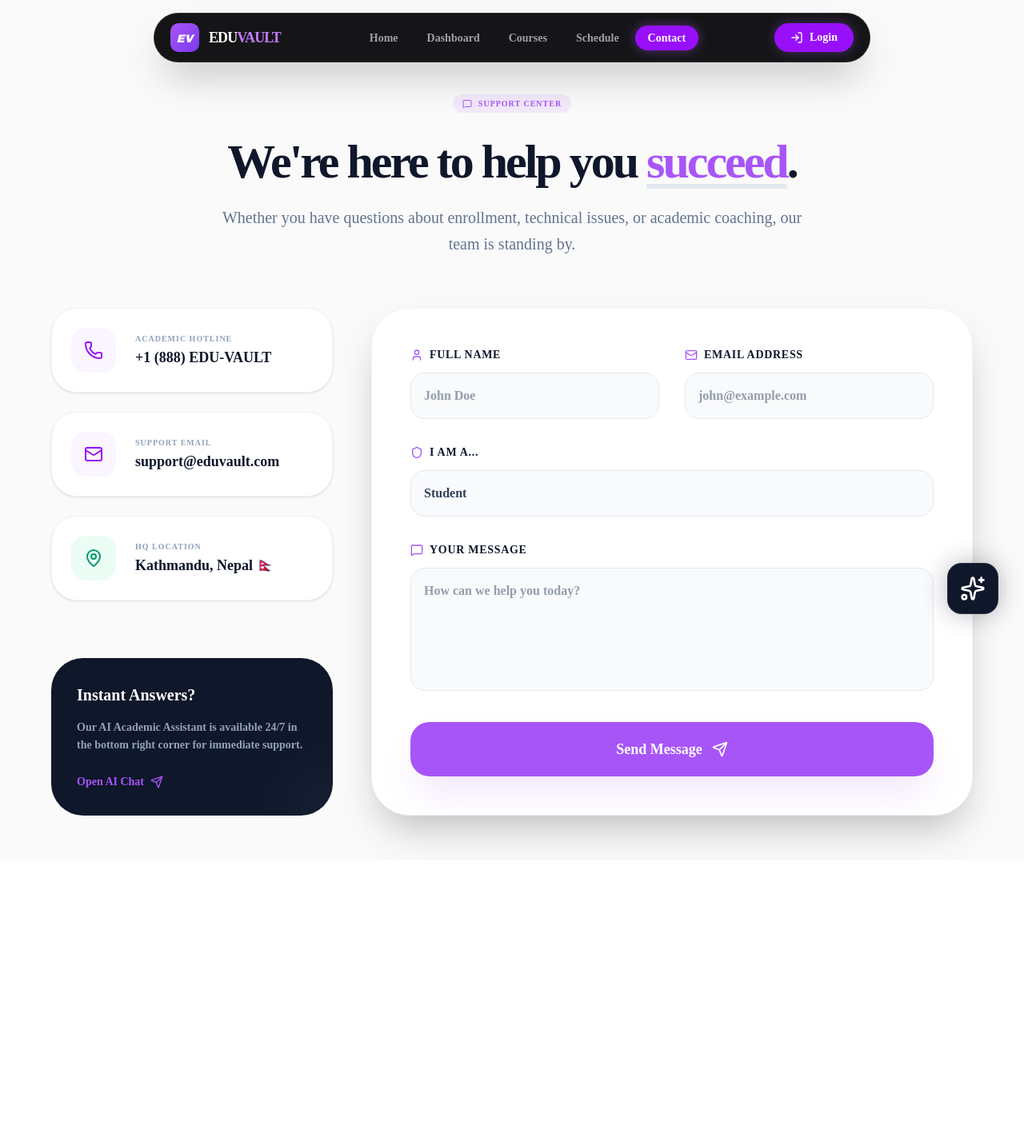
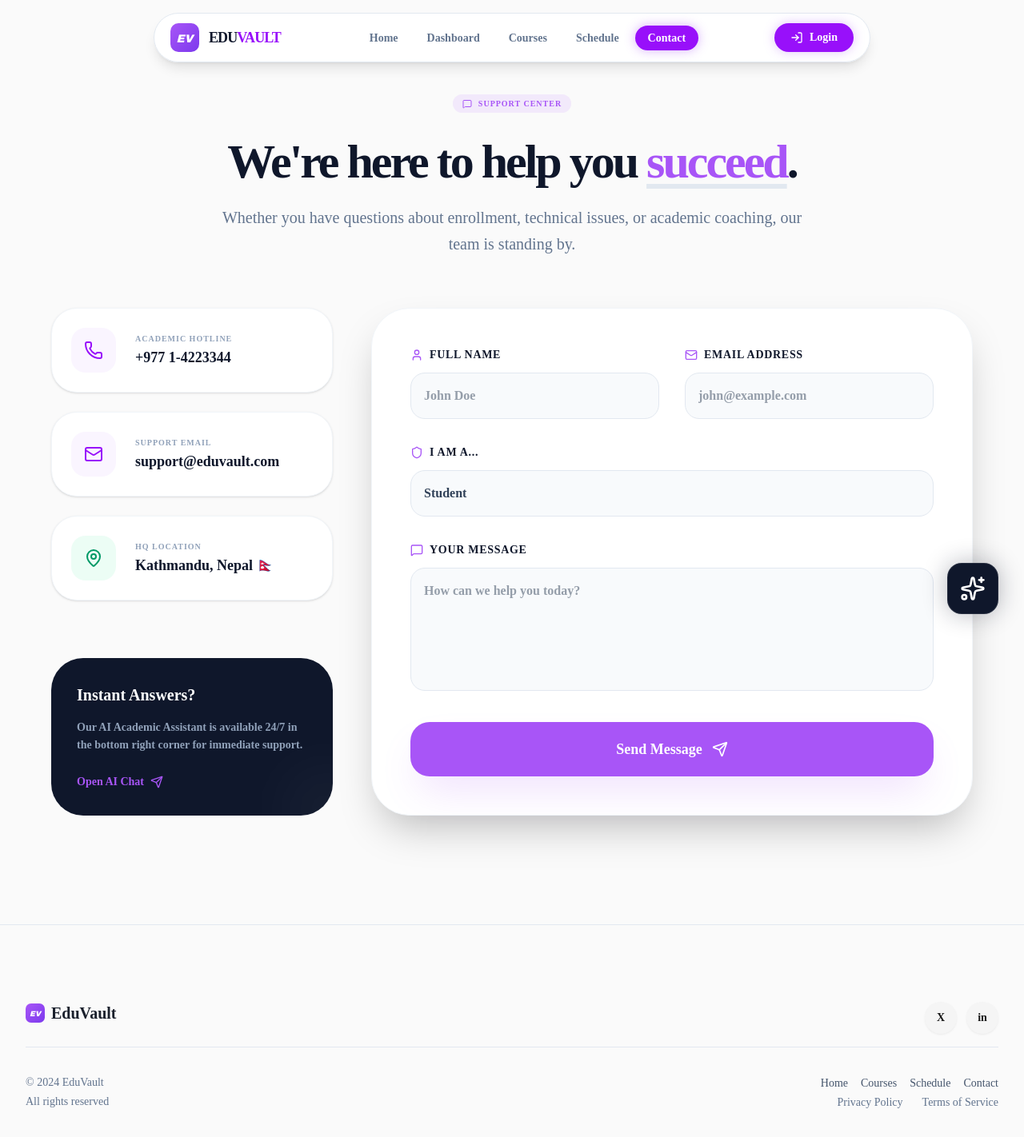
Before and after one commit to aanchalshres/Eduvault, a Next.js app in the folder eduvault-frontend/: page /contact in a window 1280 px wide. Shown: the whole page at 80% size. Before the commit the page ends 1076 px from the top, so only its background shows below. Built offline with nearby package versions, Linux system fonts and the light colour scheme.

Commit message:
Add footer component, lighter navbar, update contact hotline

```diff
--- a/eduvault-frontend/app/(main)/contact/page.tsx
+++ b/eduvault-frontend/app/(main)/contact/page.tsx
@@ -49,7 +49,7 @@ export default function ContactPage() {
            <ContactInfoCard
              icon={<Phone className="w-6 h-6" />}
              title="Academic Hotline"
-             value="+1 (888) EDU-VAULT"
+             value="+977 1-4223344"
              color="purple"
            />
            <ContactInfoCard
--- a/eduvault-frontend/components/AppWrapper.tsx
+++ b/eduvault-frontend/components/AppWrapper.tsx
@@ -3,6 +3,7 @@
 import React from 'react';
 import { usePathname } from 'next/navigation';
 import { Navbar1 } from './ui/navbar-1';
+import { Footer } from './ui/footer';
 import { AITutorWidget } from './AITutorWidget';
 import { StateProvider } from './StateProvider';
 
@@ -29,6 +30,41 @@ export function AppWrapper({ children }: { children: React.ReactNode }) {
             {children}
           </div>
         </main>
+        {!isLoginPage && (
+          <Footer
+            logo={
+              <svg width="24" height="24" viewBox="0 0 36 36" fill="none" xmlns="http://www.w3.org/2000/svg">
+                <rect width="36" height="36" rx="10" fill="url(#ev_grad_footer)" />
+                <text x="50%" y="55%" dominantBaseline="middle" textAnchor="middle" fill="white" fontFamily="Arial Black, sans-serif" fontStyle="italic" fontWeight="900" fontSize="14">EV</text>
+                <defs>
+                  <linearGradient id="ev_grad_footer" x1="0" y1="0" x2="36" y2="36" gradientUnits="userSpaceOnUse">
+                    <stop stopColor="#A855F7" />
+                    <stop offset="1" stopColor="#7C3AED" />
+                  </linearGradient>
+                </defs>
+              </svg>
+            }
+            brandName="EduVault"
+            socialLinks={[
+              { icon: <span className="font-bold">X</span>, href: "https://twitter.com", label: "Twitter" },
+              { icon: <span className="font-bold">in</span>, href: "https://linkedin.com", label: "LinkedIn" },
+            ]}
+            mainLinks={[
+              { href: "/", label: "Home" },
+              { href: "/courses", label: "Courses" },
+              { href: "/schedule", label: "Schedule" },
+              { href: "/contact", label: "Contact" },
+            ]}
+            legalLinks={[
+              { href: "/privacy", label: "Privacy Policy" },
+              { href: "/terms", label: "Terms of Service" },
+            ]}
+            copyright={{
+              text: "© 2024 EduVault",
+              license: "All rights reserved",
+            }}
+          />
+        )}
         <AITutorWidget />
       </div>
     </StateProvider>
--- a/eduvault-frontend/components/ui/button.tsx
+++ b/eduvault-frontend/components/ui/button.tsx
@@ -1,58 +1,52 @@
-import { Button as ButtonPrimitive } from "@base-ui/react/button"
-import { cva, type VariantProps } from "class-variance-authority"
+import { Slot } from "@radix-ui/react-slot";
+import { cva, type VariantProps } from "class-variance-authority";
+import * as React from "react";
 
-import { cn } from "@/lib/utils"
+import { cn } from "@/lib/utils";
 
 const buttonVariants = cva(
-  "group/button inline-flex shrink-0 items-center justify-center rounded-lg border border-transparent bg-clip-padding text-sm font-medium whitespace-nowrap transition-all outline-none select-none focus-visible:border-ring focus-visible:ring-3 focus-visible:ring-ring/50 active:not-aria-[haspopup]:translate-y-px disabled:pointer-events-none disabled:opacity-50 aria-invalid:border-destructive aria-invalid:ring-3 aria-invalid:ring-destructive/20 dark:aria-invalid:border-destructive/50 dark:aria-invalid:ring-destructive/40 [&_svg]:pointer-events-none [&_svg]:shrink-0 [&_svg:not([class*='size-'])]:size-4",
+  "inline-flex items-center justify-center whitespace-nowrap rounded-lg text-sm font-medium transition-colors outline-offset-2 focus-visible:outline focus-visible:outline-2 focus-visible:outline-ring/70 disabled:pointer-events-none disabled:opacity-50 [&_svg]:pointer-events-none [&_svg]:shrink-0",
   {
     variants: {
       variant: {
-        default: "bg-primary text-primary-foreground [a]:hover:bg-primary/80",
+        default: "bg-primary text-primary-foreground shadow-sm shadow-black/5 hover:bg-primary/90",
+        destructive:
+          "bg-destructive text-destructive-foreground shadow-sm shadow-black/5 hover:bg-destructive/90",
         outline:
-          "border-border bg-background hover:bg-muted hover:text-foreground aria-expanded:bg-muted aria-expanded:text-foreground dark:border-input dark:bg-input/30 dark:hover:bg-input/50",
+          "border border-input bg-background shadow-sm shadow-black/5 hover:bg-accent hover:text-accent-foreground",
         secondary:
-          "bg-secondary text-secondary-foreground hover:bg-secondary/80 aria-expanded:bg-secondary aria-expanded:text-secondary-foreground",
-        ghost:
-          "hover:bg-muted hover:text-foreground aria-expanded:bg-muted aria-expanded:text-foreground dark:hover:bg-muted/50",
-        destructive:
-          "bg-destructive/10 text-destructive hover:bg-destructive/20 focus-visible:border-destructive/40 focus-visible:ring-destructive/20 dark:bg-destructive/20 dark:hover:bg-destructive/30 dark:focus-visible:ring-destructive/40",
+          "bg-secondary text-secondary-foreground shadow-sm shadow-black/5 hover:bg-secondary/80",
+        ghost: "hover:bg-accent hover:text-accent-foreground",
         link: "text-primary underline-offset-4 hover:underline",
       },
       size: {
-        default:
-          "h-8 gap-1.5 px-2.5 has-data-[icon=inline-end]:pr-2 has-data-[icon=inline-start]:pl-2",
-        xs: "h-6 gap-1 rounded-[min(var(--radius-md),10px)] px-2 text-xs in-data-[slot=button-group]:rounded-lg has-data-[icon=inline-end]:pr-1.5 has-data-[icon=inline-start]:pl-1.5 [&_svg:not([class*='size-'])]:size-3",
-        sm: "h-7 gap-1 rounded-[min(var(--radius-md),12px)] px-2.5 text-[0.8rem] in-data-[slot=button-group]:rounded-lg has-data-[icon=inline-end]:pr-1.5 has-data-[icon=inline-start]:pl-1.5 [&_svg:not([class*='size-'])]:size-3.5",
-        lg: "h-9 gap-1.5 px-2.5 has-data-[icon=inline-end]:pr-2 has-data-[icon=inline-start]:pl-2",
-        icon: "size-8",
-        "icon-xs":
-          "size-6 rounded-[min(var(--radius-md),10px)] in-data-[slot=button-group]:rounded-lg [&_svg:not([class*='size-'])]:size-3",
-        "icon-sm":
-          "size-7 rounded-[min(var(--radius-md),12px)] in-data-[slot=button-group]:rounded-lg",
-        "icon-lg": "size-9",
+        default: "h-9 px-4 py-2",
+        sm: "h-8 rounded-lg px-3 text-xs",
+        lg: "h-10 rounded-lg px-8",
+        icon: "h-9 w-9",
       },
     },
     defaultVariants: {
       variant: "default",
       size: "default",
     },
-  }
-)
+  },
+);
 
-function Button({
-  className,
-  variant = "default",
-  size = "default",
-  ...props
-}: ButtonPrimitive.Props & VariantProps<typeof buttonVariants>) {
-  return (
-    <ButtonPrimitive
-      data-slot="button"
-      className={cn(buttonVariants({ variant, size, className }))}
-      {...props}
-    />
-  )
+export interface ButtonProps
+  extends React.ButtonHTMLAttributes<HTMLButtonElement>,
+    VariantProps<typeof buttonVariants> {
+  asChild?: boolean;
 }
 
-export { Button, buttonVariants }
+const Button = React.forwardRef<HTMLButtonElement, ButtonProps>(
+  ({ className, variant, size, asChild = false, ...props }, ref) => {
+    const Comp = asChild ? Slot : "button";
+    return (
+      <Comp className={cn(buttonVariants({ variant, size, className }))} ref={ref} {...props} />
+    );
+  },
+);
+Button.displayName = "Button";
+
+export { Button, buttonVariants };
--- /dev/null
+++ b/eduvault-frontend/components/ui/footer.tsx
@@ -0,0 +1,99 @@
+import { Button } from "@/components/ui/button"
+
+interface FooterProps {
+  logo: React.ReactNode
+  brandName: string
+  socialLinks: Array<{
+    icon: React.ReactNode
+    href: string
+    label: string
+  }>
+  mainLinks: Array<{
+    href: string
+    label: string
+  }>
+  legalLinks: Array<{
+    href: string
+    label: string
+  }>
+  copyright: {
+    text: string
+    license?: string
+  }
+}
+
+export function Footer({
+  logo,
+  brandName,
+  socialLinks,
+  mainLinks,
+  legalLinks,
+  copyright,
+}: FooterProps) {
+  return (
+    <footer className="pb-6 pt-16 lg:pb-8 lg:pt-24 border-t border-slate-200 mt-20">
+      <div className="max-w-7xl mx-auto px-4 lg:px-8 w-full">
+        <div className="md:flex md:items-start md:justify-between">
+          <a
+            href="/"
+            className="flex items-center gap-x-2"
+            aria-label={brandName}
+          >
+            {logo}
+            <span className="font-bold text-xl">{brandName}</span>
+          </a>
+          <ul className="flex list-none mt-6 md:mt-0 space-x-3">
+            {socialLinks.map((link, i) => (
+              <li key={i}>
+                <Button
+                  variant="secondary"
+                  size="icon"
+                  className="h-10 w-10 rounded-full"
+                  asChild
+                >
+                  <a href={link.href} target="_blank" aria-label={link.label}>
+                    {link.icon}
+                  </a>
+                </Button>
+              </li>
+            ))}
+          </ul>
+        </div>
+        <div className="border-t border-slate-200 mt-6 pt-6 md:mt-4 md:pt-8 lg:grid lg:grid-cols-10">
+          <nav className="lg:mt-0 lg:col-[4/11]">
+            <ul className="list-none flex flex-wrap -my-1 -mx-2 lg:justify-end">
+              {mainLinks.map((link, i) => (
+                <li key={i} className="my-1 mx-2 shrink-0">
+                  <a
+                    href={link.href}
+                    className="text-sm text-slate-600 underline-offset-4 hover:underline"
+                  >
+                    {link.label}
+                  </a>
+                </li>
+              ))}
+            </ul>
+          </nav>
+          <div className="mt-6 lg:mt-0 lg:col-[4/11]">
+            <ul className="list-none flex flex-wrap -my-1 -mx-3 lg:justify-end">
+              {legalLinks.map((link, i) => (
+                <li key={i} className="my-1 mx-3 shrink-0">
+                  <a
+                    href={link.href}
+                    className="text-sm text-slate-500 underline-offset-4 hover:underline"
+                  >
+                    {link.label}
+                  </a>
+                </li>
+              ))}
+            </ul>
+          </div>
+          <div className="mt-6 text-sm leading-6 text-slate-500 whitespace-nowrap lg:mt-0 lg:row-[1/3] lg:col-[1/4]">
+            <div>{copyright.text}</div>
+            {copyright.license && <div>{copyright.license}</div>}
+          </div>
+        </div>
+      </div>
+    </footer>
+  )
+}
--- a/eduvault-frontend/components/ui/navbar-1.tsx
+++ b/eduvault-frontend/components/ui/navbar-1.tsx
@@ -23,7 +23,7 @@ const Navbar1 = () => {
 
   return (
     <div className="flex justify-center w-full py-4 px-4 sticky top-0 z-40">
-      <div className="flex items-center justify-between px-5 py-3 bg-[#09090B]/95 backdrop-blur-xl rounded-full shadow-2xl border border-white/10 w-full max-w-4xl relative">
+      <div className="flex items-center justify-between px-5 py-3 bg-white/95 backdrop-blur-xl rounded-full shadow-lg border border-slate-200 w-full max-w-4xl relative">
 
         {/* Logo */}
         <Link href="/" className="flex items-center gap-3 no-underline group shrink-0">
@@ -46,8 +46,8 @@ const Navbar1 = () => {
               </defs>
             </svg>
           </motion.div>
-          <span className="text-lg font-black tracking-tighter text-white hidden sm:block">
-            EDU<span className="text-purple-400">VAULT</span>
+          <span className="text-lg font-black tracking-tighter text-slate-900 hidden sm:block">
+            EDU<span className="text-purple-600">VAULT</span>
           </span>
         </Link>
 
@@ -68,7 +68,7 @@ const Navbar1 = () => {
                   className={`px-4 py-2 rounded-full text-sm font-semibold transition-all duration-300 no-underline ${
                     isActive
                       ? "bg-purple-600 text-white shadow-[0_0_14px_rgba(168,85,247,0.45)]"
-                      : "text-zinc-400 hover:text-white hover:bg-white/8"
+                      : "text-slate-500 hover:text-slate-900 hover:bg-slate-100"
                   }`}
                 >
                   {item.label}
@@ -97,12 +97,12 @@ const Navbar1 = () => {
 
         {/* Mobile hamburger */}
         <motion.button
-          className="md:hidden flex items-center p-2 rounded-full hover:bg-white/10 transition-colors"
+          className="md:hidden flex items-center p-2 rounded-full hover:bg-slate-100 transition-colors"
           onClick={toggleMenu}
           whileTap={{ scale: 0.9 }}
           aria-label="Toggle menu"
         >
-          <Menu className="h-6 w-6 text-zinc-300" />
+          <Menu className="h-6 w-6 text-slate-700" />
         </motion.button>
       </div>
 
@@ -110,7 +110,7 @@ const Navbar1 = () => {
       <AnimatePresence>
         {isOpen && (
           <motion.div
-            className="fixed inset-0 bg-[#09090B] z-50 pt-24 px-6 md:hidden"
+            className="fixed inset-0 bg-white z-50 pt-24 px-6 md:hidden"
             initial={{ opacity: 0, x: "100%" }}
             animate={{ opacity: 1, x: 0 }}
             exit={{ opacity: 0, x: "100%" }}
@@ -118,14 +118,14 @@ const Navbar1 = () => {
           >
             {/* Close button */}
             <motion.button
-              className="absolute top-5 right-5 p-2 hover:bg-white/10 rounded-full transition-colors"
+              className="absolute top-5 right-5 p-2 hover:bg-slate-100 rounded-full transition-colors"
               onClick={toggleMenu}
               whileTap={{ scale: 0.9 }}
               initial={{ opacity: 0 }}
               animate={{ opacity: 1 }}
               transition={{ delay: 0.15 }}
             >
-              <X className="h-6 w-6 text-white" />
+              <X className="h-6 w-6 text-slate-900" />
             </motion.button>
 
             {/* Logo repeated in overlay */}
@@ -138,8 +138,8 @@ const Navbar1 = () => {
               <div className="w-8 h-8 rounded-xl bg-purple-600 flex items-center justify-center">
                 <span className="text-xs font-black italic text-white">EV</span>
               </div>
-              <span className="text-lg font-black tracking-tighter text-white">
-                EDU<span className="text-purple-400">VAULT</span>
+              <span className="text-lg font-black tracking-tighter text-slate-900">
+                EDU<span className="text-purple-600">VAULT</span>
               </span>
             </motion.div>
 
@@ -160,7 +160,7 @@ const Navbar1 = () => {
                       className={`flex items-center px-5 py-4 rounded-2xl text-base font-semibold transition-all duration-200 no-underline ${
                         isActive
                           ? "bg-purple-600 text-white shadow-[0_4px_14px_rgba(168,85,247,0.35)]"
-                          : "text-zinc-400 hover:text-white hover:bg-white/8"
+                          : "text-slate-600 hover:text-slate-900 hover:bg-slate-50"
                       }`}
                     >
                       {item.label}
@@ -177,7 +177,7 @@ const Navbar1 = () => {
                 animate={{ opacity: 1, y: 0 }}
                 exit={{ opacity: 0, y: 20 }}
                 transition={{ delay: 0.45 }}
-                className="pt-4 border-t border-white/10 mt-2"
+                className="pt-4 border-t border-slate-100 mt-2"
               >
                 <Link
                   href="/login"
--- a/eduvault-frontend/package.json
+++ b/eduvault-frontend/package.json
@@ -10,6 +10,7 @@
   },
   "dependencies": {
     "@base-ui/react": "^1.4.1",
+    "@radix-ui/react-slot": "^1.2.4",
     "class-variance-authority": "^0.7.1",
     "clsx": "^2.1.1",
     "framer-motion": "^12.38.0",
```
Also changed, not shown: 1 other file (tests, documents, lock files or other folders).
